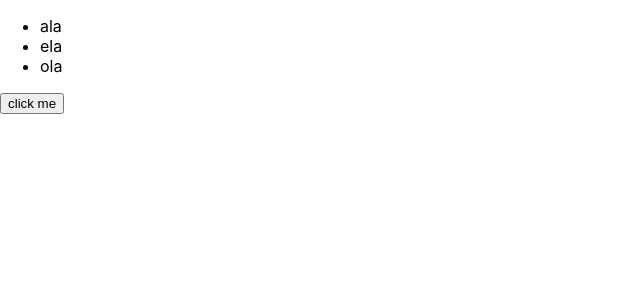
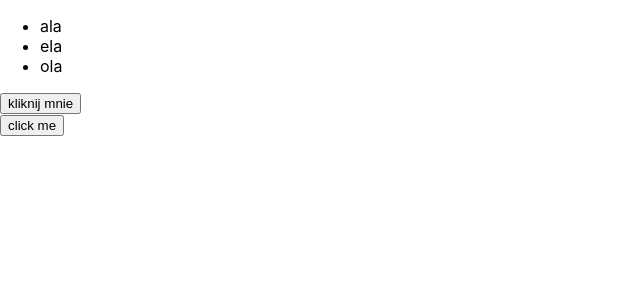
Before and after one commit to DawidKurkiewicz/exercises-react1, a React (Create React App) app: page / in a window 1280 px wide. Shown: the top 300 px of the page, without its empty margins (0-640 px from the left). Built offline with nearby package versions, Linux system fonts and the light colour scheme; the HTML template or start-up script is replaced by a standard one.

Commit message:
change alert

```diff
--- a/src/App.js
+++ b/src/App.js
@@ -11,7 +11,12 @@ const App = (props) => (
       {namesList}
     </ul>
    <Button
+   label = 'kliknij mnie'
+   alertText='klikniete'
+   />
+   <Button
    label = 'click me'
+   alertText = 'clicked'
    />
   </div>
 )
--- a/src/Button.js
+++ b/src/Button.js
@@ -1,12 +1,13 @@
 import React from 'react'
 
-const Button = ({label}) => (
-    <button
-    onClick={() => alert('bu')}
-    >
-        {label}
-    </button>
-
+const Button = (props) => (
+    <div>
+        <button
+            onClick={() => alert(props.alertText)}
+        >
+            {props.label}
+        </button>
+    </div>
 )
 
 export default Button
```
